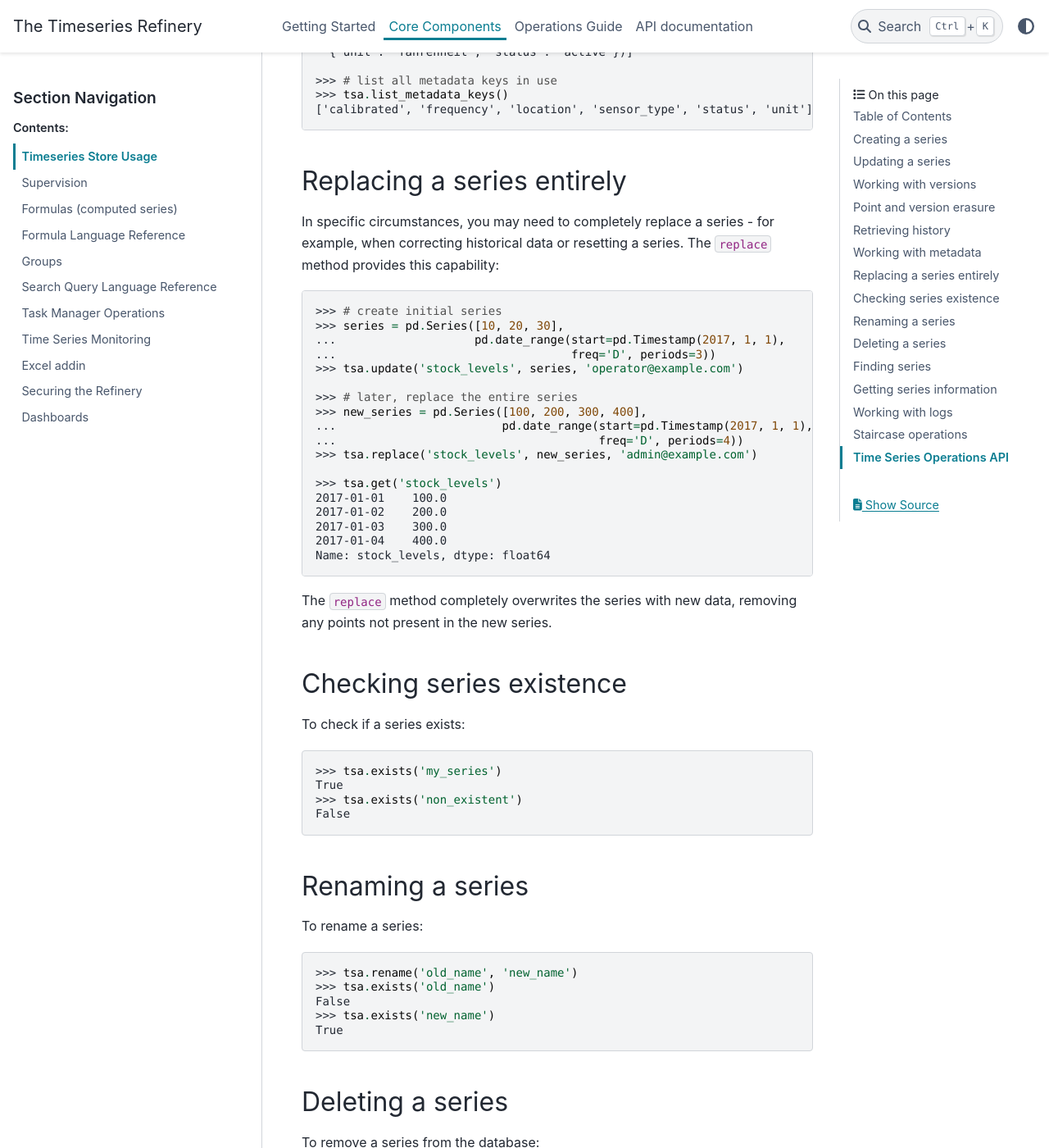
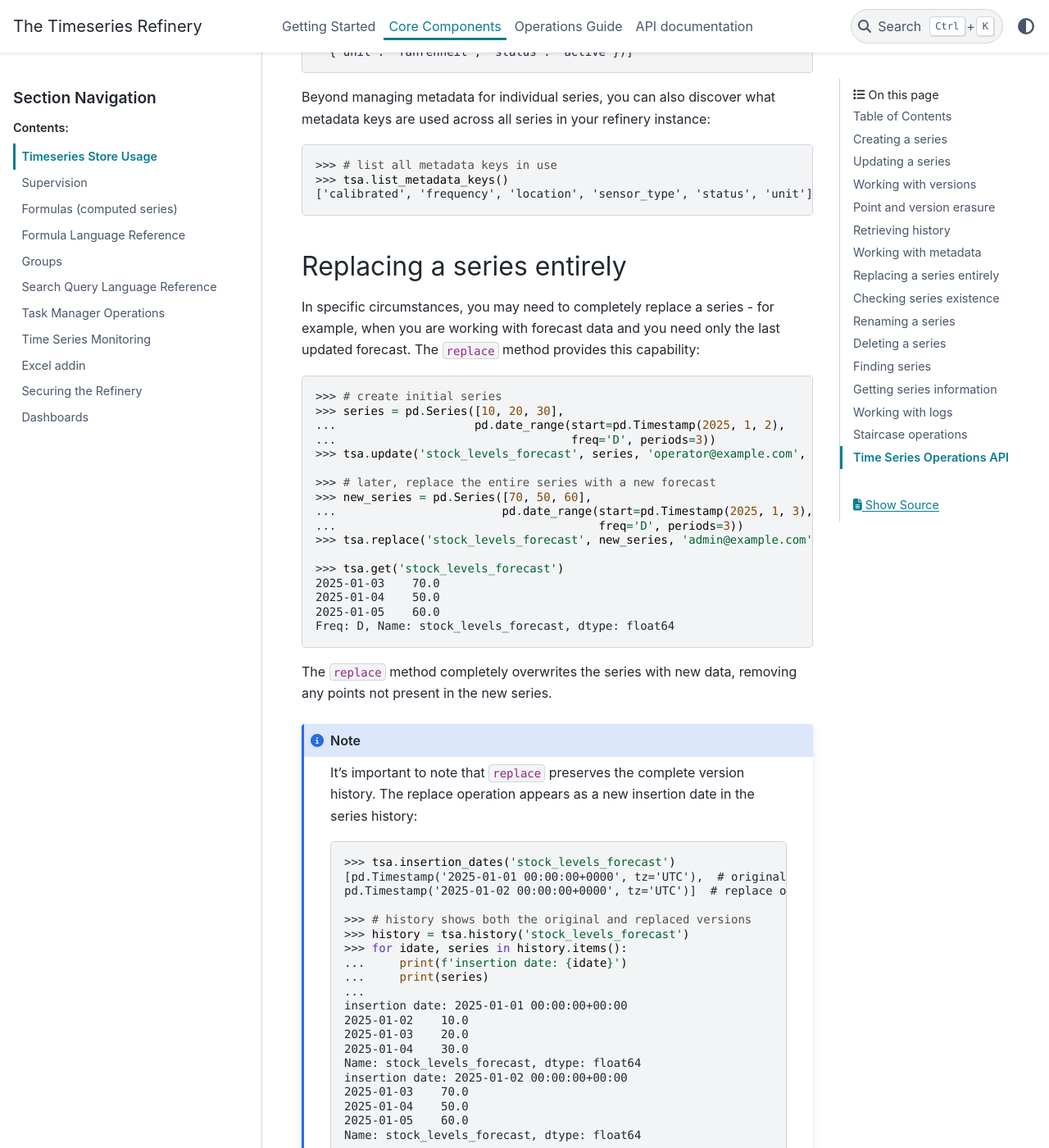
Before and after one commit to pythonianfr/tshistory_refinery, a Sphinx documentation site: the page built from docs/core_components/usage.rst, in a window 1280 px wide and 1400 px high, scrolled down 5734 px. Shown: the whole window at 82% size. Built offline with Sphinx 7.4.7 and the PyData theme 0.15.4, drawn with Linux system fonts in a browser that asks for light colours; some of the changed text lies outside the part shown.

Commit message:
doc/core_components-usage: improve metadata, find, getting info and replace sections

```diff
--- a/docs/core_components/usage.rst
+++ b/docs/core_components/usage.rst
@@ -284,6 +284,11 @@ Series can have metadata attached to help document and organize them:
      (pd.Timestamp('2023-01-03 09:00:00+00:00'),
       {'unit': 'fahrenheit', 'status': 'active'})]
 
+Beyond managing metadata for individual series, you can also discover what metadata
+keys are used across all series in your refinery instance:
+
+.. code:: python
+
     >>> # list all metadata keys in use
     >>> tsa.list_metadata_keys()
     ['calibrated', 'frequency', 'location', 'sensor_type', 'status', 'unit']
@@ -292,32 +297,62 @@ Replacing a series entirely
 ----------------------------
 
 In specific circumstances, you may need to completely replace a series - for
-example, when correcting historical data or resetting a series. The ``replace``
+example, when you are working with forecast data and you need only the last updated forecast. The ``replace``
 method provides this capability:
 
 .. code:: python
 
     >>> # create initial series
     >>> series = pd.Series([10, 20, 30],
-    ...                    pd.date_range(start=pd.Timestamp(2017, 1, 1),
+    ...                    pd.date_range(start=pd.Timestamp(2025, 1, 2),
     ...                                  freq='D', periods=3))
-    >>> tsa.update('stock_levels', series, 'operator@example.com')
+    >>> tsa.update('stock_levels_forecast', series, 'operator@example.com', insertion_date=pd.Timestamp(2025,1,1))
 
-    >>> # later, replace the entire series
-    >>> new_series = pd.Series([100, 200, 300, 400],
-    ...                        pd.date_range(start=pd.Timestamp(2017, 1, 1),
-    ...                                      freq='D', periods=4))
-    >>> tsa.replace('stock_levels', new_series, 'admin@example.com')
+    >>> # later, replace the entire series with a new forecast
+    >>> new_series = pd.Series([70, 50, 60],
+    ...                        pd.date_range(start=pd.Timestamp(2025, 1, 3),
+    ...                                      freq='D', periods=3))
+    >>> tsa.replace('stock_levels_forecast', new_series, 'admin@example.com', insertion_date=pd.Timestamp(2025,1,2))
 
-    >>> tsa.get('stock_levels')
-    2017-01-01    100.0
-    2017-01-02    200.0
-    2017-01-03    300.0
-    2017-01-04    400.0
-    Name: stock_levels, dtype: float64
+    >>> tsa.get('stock_levels_forecast')
+    2025-01-03    70.0
+    2025-01-04    50.0
+    2025-01-05    60.0
+    Freq: D, Name: stock_levels_forecast, dtype: float64
 
 The ``replace`` method completely overwrites the series with new data,
 removing any points not present in the new series.
+
+.. note::
+
+    It's important to note that ``replace`` preserves the complete version history.
+    The replace operation appears as a new insertion date in the series history:
+
+    .. code:: python
+
+        >>> tsa.insertion_dates('stock_levels_forecast')
+        [pd.Timestamp('2025-01-01 00:00:00+0000', tz='UTC'),  # original update
+        pd.Timestamp('2025-01-02 00:00:00+0000', tz='UTC')]  # replace operation
+
+        >>> # history shows both the original and replaced versions
+        >>> history = tsa.history('stock_levels_forecast')
+        >>> for idate, series in history.items():
+        ...     print(f'insertion date: {idate}')
+        ...     print(series)
+        ...
+        insertion date: 2025-01-01 00:00:00+00:00
+        2025-01-02    10.0
+        2025-01-03    20.0
+        2025-01-04    30.0
+        Name: stock_levels_forecast, dtype: float64
+        insertion date: 2025-01-02 00:00:00+00:00
+        2025-01-03    70.0
+        2025-01-04    50.0
+        2025-01-05    60.0
+        Name: stock_levels_forecast, dtype: float64
+
+    This means you can always retrieve previous states of the series before the
+    replace operation using ``revision_date``.
 
 Checking series existence
 --------------------------
@@ -363,12 +398,15 @@ To find series in the database:
 
     >>> # find all series
     >>> tsa.find()
-    ['my_series', 'temperature', 'calculated_avg']
+    ['my_series', 'temperature_fr', 'calculated_avg', 'temperature_paris']
 
     >>> # find with metadata
     >>> results = tsa.find('(by.name "temperature")', meta=True)
+    >>> results
+    ['temperature_fr', 'temperature_paris']
+    >>> # access directly the metadata of found series
     >>> results[0].meta
-    {'unit': 'celsius', 'location': 'room'}
+    {'unit': 'celsius', 'location': 'fr'}
 
 See the :ref:`search_language` documentation for comprehensive query capabilities.
 
@@ -394,7 +432,7 @@ To get detailed information about a series:
     'primary'
 
     >>> tsa.interval('my_series')
-    (pd.Timestamp('2017-01-01'), pd.Timestamp('2017-01-05'))
+    (pd.Timestamp('2025-01-01'), pd.Timestamp('2025-01-05'))
 
     >>> tsa.source('my_series')
     'local'
@@ -402,6 +440,19 @@ To get detailed information about a series:
     >>> # get inferred frequency
     >>> tsa.inferred_freq('my_series')
     'D'  # daily frequency
+
+    >>> # get various informations with internal_metadata.
+    >>> # tzawareness, value type (float, string) and supervision_status
+    >>> tsa.internal_metadata('my_series')
+    {'left': '2025-01-01T00:00:00',
+    'right': '2025-01-05T00:00:00',
+    'tzaware': False,
+    'tablename': 'my_series',
+    'index_type': 'datetime64[ns]',
+    'value_type': 'float64',
+    'index_dtype': '<M8[ns]',
+    'value_dtype': '<f8',
+    'supervision_status': 'unsupervised'}
 
 Working with logs
 -----------------
```
Also changed, not shown: other parts of docs/core_components/usage.rst (+1 -1 lines).
